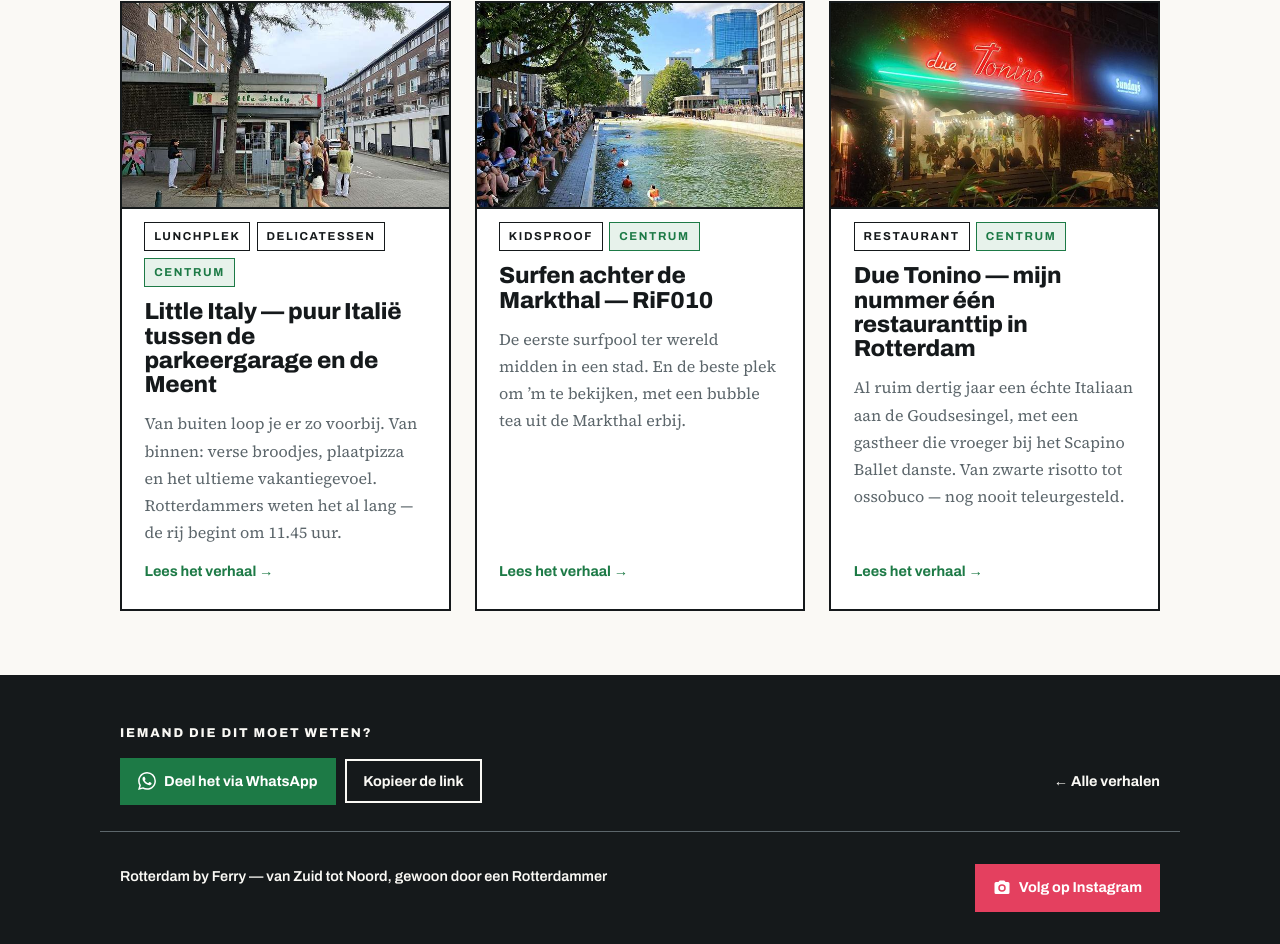
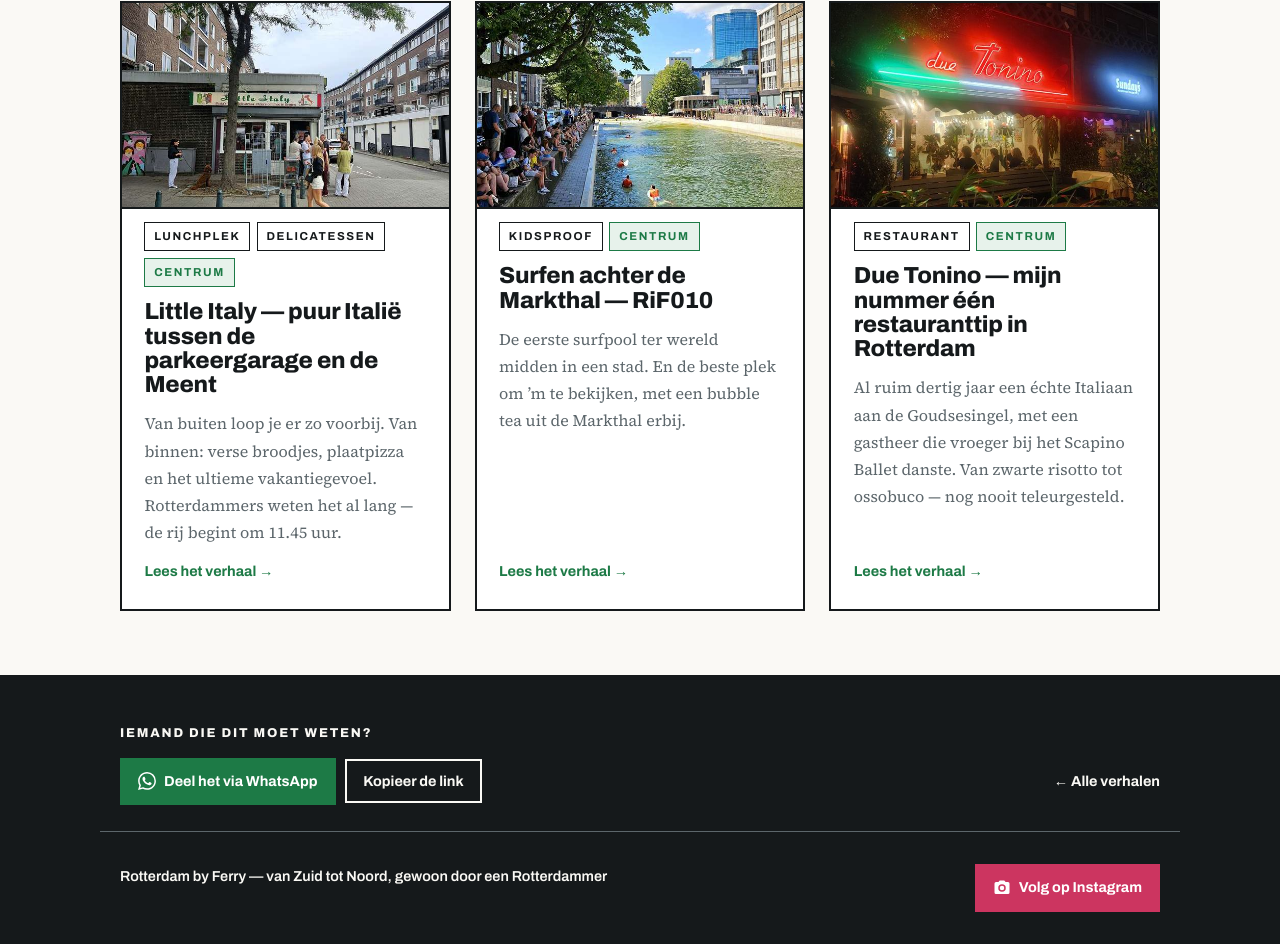
Before and after one commit to Rotterdambyferry/rotterdambyferry, a website: page index.html in a window 1280 px wide. Shown: the part 1933-2877 px from the top of the page. Drawn offline with Linux system fonts and the light colour scheme.

Commit message:
Fix preload-plaatsing (LCP) en contrast Instagram-knop
- Preload-hints stonden per ongeluk vlak voor </head>, na de volledige
  inline stylesheet, en verloren daardoor hun nut (LCP ging op mobiel
  van 3,6s naar 3,8s i.p.v. omlaag). Staan nu direct na de viewport-meta.
  Onderweg een \r\n-regex-bug gefixt (bronbestanden hebben CRLF).
- Instagram-knop van #E4405F naar #CC3560: contrastratio met witte tekst
  ging van 4,04:1 (onder de WCAG AA-eis van 4,5:1) naar 4,95:1.

```diff
--- a/assets/style.css
+++ b/assets/style.css
@@ -542,8 +542,8 @@ a:focus-visible, button:focus-visible {
 .deelknop.whatsapp:hover { background: var(--ink); border-color: var(--ink); }
 .deelknop.kopieer:hover { border-color: var(--groen); color: var(--groen); }
 .deelknop.instagram {
-  background: #E4405F;
-  border-color: #E4405F;
+  background: #CC3560;
+  border-color: #CC3560;
   color: #fff;
 }
 .deelknop.instagram:hover { background: var(--ink); border-color: var(--ink); }
@@ -620,8 +620,8 @@ a:focus-visible, button:focus-visible {
    onderaan elke pagina — bewust exact dezelfde stijl, zodat het overal op
    de site hetzelfde herkenbare knopje is. */
 .site-footer .deelknop.instagram {
-  background: #E4405F;
-  border-color: #E4405F;
+  background: #CC3560;
+  border-color: #CC3560;
   color: #fff;
 }
 .site-footer .deelknop.instagram:hover {
--- a/index.html
+++ b/index.html
@@ -3,6 +3,9 @@
 <head>
   <meta charset="UTF-8">
   <meta name="viewport" content="width=device-width, initial-scale=1.0">
+  <link rel="preload" as="font" type="font/woff2" href="assets/fonts/archivo-latin.woff2" crossorigin>
+  <link rel="preload" as="font" type="font/woff2" href="assets/fonts/source-serif-4-latin.woff2" crossorigin>
+  <link rel="preload" as="image" href="assets/img/hero-skyline-euromast.jpg" imagesrcset="assets/img/hero-skyline-euromast-mobiel.jpg 800w, assets/img/hero-skyline-euromast.jpg 1600w" imagesizes="100vw">
   <title>Rotterdam by Ferry — Mijn Rotterdam 💚</title>
   <meta name="description" content="Skyline, food, bruine kroegen en kidsproof plekken in Rotterdam. Van Zuid tot Noord, gewoon door een Rotterdammer.">
   <meta property="og:type" content="website">
@@ -567,8 +570,8 @@ a:focus-visible, button:focus-visible {
 .deelknop.whatsapp:hover { background: var(--ink); border-color: var(--ink); }
 .deelknop.kopieer:hover { border-color: var(--groen); color: var(--groen); }
 .deelknop.instagram {
-  background: #E4405F;
-  border-color: #E4405F;
+  background: #CC3560;
+  border-color: #CC3560;
   color: #fff;
 }
 .deelknop.instagram:hover { background: var(--ink); border-color: var(--ink); }
@@ -645,8 +648,8 @@ a:focus-visible, button:focus-visible {
    onderaan elke pagina — bewust exact dezelfde stijl, zodat het overal op
    de site hetzelfde herkenbare knopje is. */
 .site-footer .deelknop.instagram {
-  background: #E4405F;
-  border-color: #E4405F;
+  background: #CC3560;
+  border-color: #CC3560;
   color: #fff;
 }
 .site-footer .deelknop.instagram:hover {
@@ -812,9 +815,6 @@ body:has(.artikel) .site-footer .inner {
     gtag('js', new Date());
     gtag('config', 'G-ZQS8RQWBE9');
   </script>
-  <link rel="preload" as="font" type="font/woff2" href="assets/fonts/archivo-latin.woff2" crossorigin>
-  <link rel="preload" as="font" type="font/woff2" href="assets/fonts/source-serif-4-latin.woff2" crossorigin>
-  <link rel="preload" as="image" href="assets/img/hero-skyline-euromast.jpg" imagesrcset="assets/img/hero-skyline-euromast-mobiel.jpg 800w, assets/img/hero-skyline-euromast.jpg 1600w" imagesizes="100vw">
 </head>
 <body>
 
--- a/sitemap.xml
+++ b/sitemap.xml
@@ -6,7 +6,7 @@
   </url>
   <url>
     <loc>https://rotterdambyferry.nl/kaart.html</loc>
-    <lastmod>2026-08-24</lastmod>
+    <lastmod>2026-08-26</lastmod>
   </url>
   <url>
     <loc>https://rotterdambyferry.nl/over.html</loc>
```
Also changed, not shown: build.js (+10 -2 lines), kaart.html (+6 -6 lines), over.html (+6 -6 lines), posts/_template.html (+6 -6 lines), posts/balkon-van-europa.html (+7 -7 lines), posts/dak-rotterdam.html (+6 -6 lines), posts/due-tonino.html (+7 -7 lines), posts/little-italy.html (+7 -7 lines), posts/pleinbios.html (+7 -7 lines), posts/rif010.html (+7 -7 lines), posts/simit-and-cheese.html (+7 -7 lines), posts/station-bergweg.html (+6 -6 lines), posts/vijgeboom.html (+7 -7 lines).
